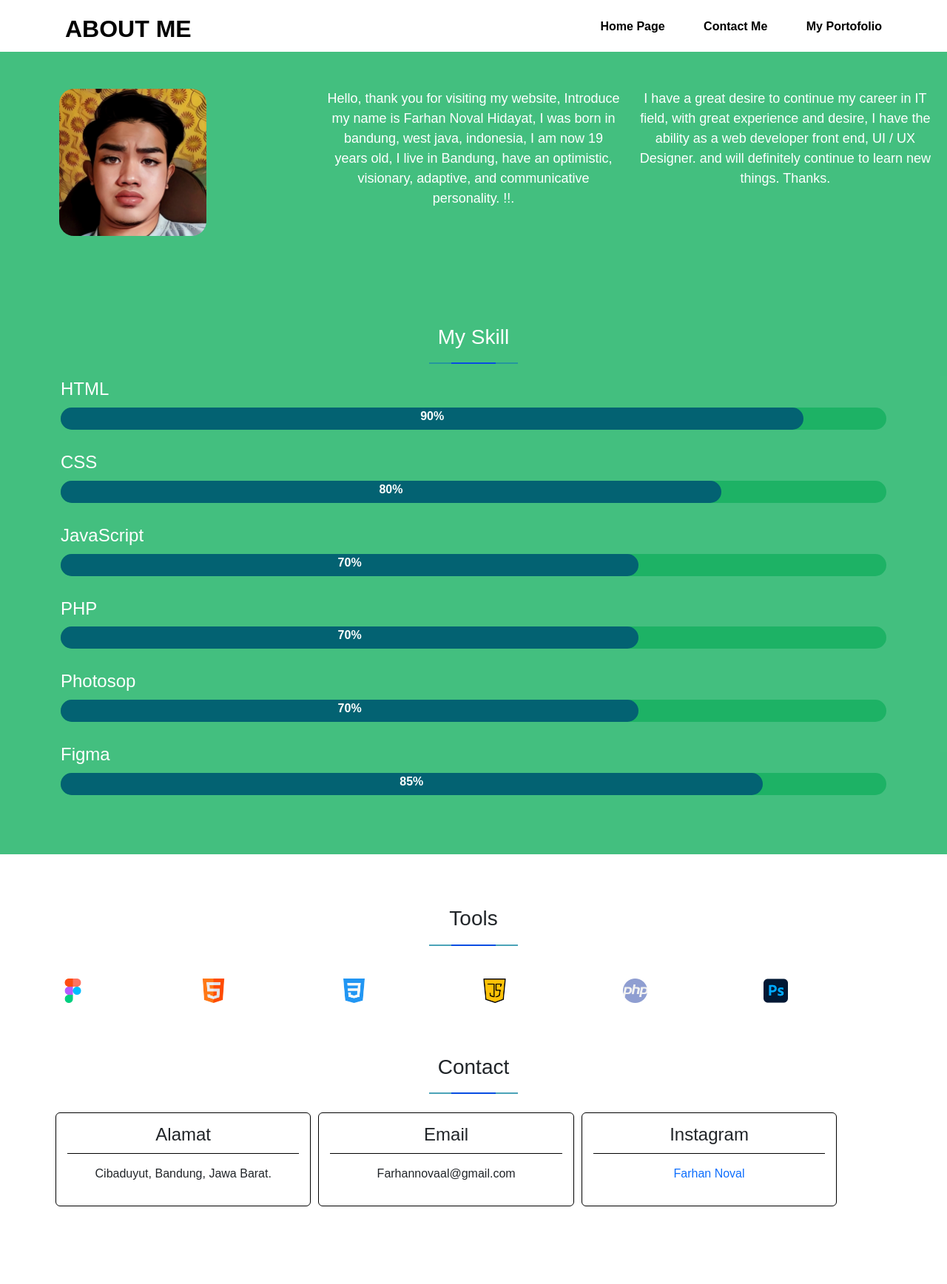
After one commit to Farhannovaal/farhannovaal, a PHP site: page /about.html in a window 1280 px wide. The commit adds this page. Shown: the whole page at 74% size. Run offline with PHP 8.4, Linux system fonts and the light colour scheme.

Commit message:
edit aboutme

```diff
--- /dev/null
+++ b/about.html
@@ -0,0 +1,148 @@
+<!DOCTYPE html>
+<html lang="en">
+<head>
+    <meta charset="UTF-8">
+    <meta http-equiv="X-UA-Compatible" content="IE=edge">
+    <meta name="viewport" content="width=device-width, initial-scale=1.0">
+    <link href="https://cdnjs.cloudflare.com/ajax/libs/font-awesome/6.2.0/css/all.min.css" rel="stylesheet" type="text/css">
+    <!-- CSS only -->
+<link href="https://cdn.jsdelivr.net/npm/bootstrap@5.2.1/dist/css/bootstrap.min.css" rel="stylesheet" integrity="sha384-iYQeCzEYFbKjA/T2uDLTpkwGzCiq6soy8tYaI1GyVh/UjpbCx/TYkiZhlZB6+fzT" crossorigin="anonymous">
+    <link href="css.css" rel="stylesheet" type="text/css" >
+    <title> About Me </title>
+</head>
+
+
+
+<body>
+    <input type="checkbox" id="test">
+    <div class="sidebar">
+        <ul>
+            <li><a href="about.html" > About me </a></li>
+            <li><a href="#Contact" > Contact Me </a></li>
+            <li><a href="#portofolio" >My Portofolio  </a></li>
+
+        </ul>
+
+    </div>
+
+
+    <header>
+        <div class="header-con">
+            <h2><a href=""> About Me  </a> </h2>
+            <ul>
+                <li><a href="index.html"> Home Page </a></li>
+                <li><a href="#skill"> Contact Me </a></li>
+                <li> <a href="#portofolio"> My Portofolio </a></li>
+            </ul>
+
+        <label for="test" class="mobile"> <i class="fa-solid fa-bars fa-2x"></i></label>
+
+        </div>
+    </header>
+
+    <section class="banner-about">
+        <div class="row">
+            <div class="foto-about col-lg-4 col-md-6 col-sm-12"> <img src="img/bahan1.jpg" alt=""></div>
+
+            <div class="intro-about col-lg-4">
+                <p>Hello, thank you for visiting my website, Introduce my name is Farhan Noval Hidayat, I was born in bandung, west java, indonesia, I am now 19 years old, I live in Bandung, have an optimistic, visionary, adaptive, and communicative personality. !!. </p>
+            </div>
+            <div class="intro-about col-lg-4">
+                <p>I have a great desire to continue my career in IT field, with great experience and desire, I have the ability as a web developer front end, UI / UX Designer. and will definitely continue to learn new things. Thanks.</p>
+            </div>
+
+        </div>
+    </section>
+
+        <section id="skill">
+            <div class="container">
+                <h3> My Skill </h3>
+
+                <h4> HTML </h4>
+                <div class="bar">
+                    <span class="nilai html"> 90% </span>
+                </div>
+
+
+                <h4> CSS </h4>
+                <div class="bar">
+                    <span class="nilai css"> 80% </span>
+                </div>
+
+
+                <h4> JavaScript </h4>
+                <div class="bar">
+                    <span class="nilai js"> 70% </span>
+                </div>
+
+
+                <h4> PHP </h4>
+                <div class="bar">
+                    <span class="nilai php"> 70% </span>
+                </div>
+
+
+                <h4> Photosop </h4>
+                <div class="bar">
+                    <span class="nilai pts"> 70% </span>
+                </div>
+
+                <h4> Figma  </h4>
+                <div class="bar">
+                    <span class="nilai figma"> 85% </span>
+                </div>
+            </div>
+        </section>
+        <section id="tools">
+            <div class="container">
+                <h3> Tools </h3>
+            <div class="row">
+                    <div class="col-lg-2 col-md-3 col-sm-12 mt-4">
+                        <a href=""> <img src="img/figma.png" alt=""></a>
+                    </div>
+                    <div class="col-lg-2 col-md-3 col-sm-12 mt-4">
+                        <a href=""> <img src="img/html.png" alt=""></a>
+                    </div>
+                    <div class=" col-lg-2 col-md-3 col-sm-12 mt-4">
+                        <a href=""> <img src="img/css-3.png" alt=""></a>
+                    </div>
+                    <div class=" col-lg-2 col-md-3 col-sm-12 mt-4">
+                        <a href=""> <img src="img/java-script.png" alt=""></a>
+                    </div>
+                    <div class=" col-lg-2 col-md-3 col-sm-12 mt-4">
+                        <a href=""> <img src="img/php.png" alt=""></a>
+                    </div>
+                    <div class=" col-lg-2 col-md-3 col-sm-12 mt-4">
+                        <a href=""> <img src="img/photoshop.png" alt=""></a>
+                    </div>
+                </div>
+            </div>
+
+            <section id="Contact">
+                <div class="container">
+                    <h3> Contact </h3>
+                <div class="row">
+                    <div class="col-3 col-lg-4 col-md-6 col-sm-12">
+                        <h4> Alamat </h4>
+                        <p> Cibaduyut, Bandung, Jawa Barat. </p>
+                    </div>
+
+                    <div class="col-3 col-lg-4 col-md-6 col-sm-12">
+                        <h4> Email </h4>
+                        <p> Farhannovaal@gmail.com </p>
+                    </div>
+
+                    <div class="col-3 col-lg-4 col-md-6 col-sm-12">
+                        <h4> Instagram </h4>
+                        <p> <a href="https://www.instagram.com/valln31/"> Farhan Noval </a> </p>
+                    </div>
+                </div>
+            </div>
+            </section>
+
+
+
+
+    <script src="edit.js"></script>
+</body>
+</html>
--- a/css.css
+++ b/css.css
@@ -313,6 +314,27 @@ body{
         .active{
             opacity: 0.5;
         }
+        .foto-about img{
+            width: 50%;
+            border-radius: 20px;
+            transform: translateX(60px);
+            float: left;
+        }
+        .banner-about{
+            background-color:  rgba(21, 176, 95, 0.8);
+            text-align: center;
+            color: white;
+            font-size: 15px
+
+        }
+        .intro-about{
+            float: right;
+            font-size: 18px;
+        }
+    .img-index{
+        transform: translateX(100px);
+    }
+
         @media (max-width: 768px){
             .mobile{
                 display:block;
```
Also changed, not shown: other parts of css.css (+33 -4 lines), index.html (+11 -85 lines).
